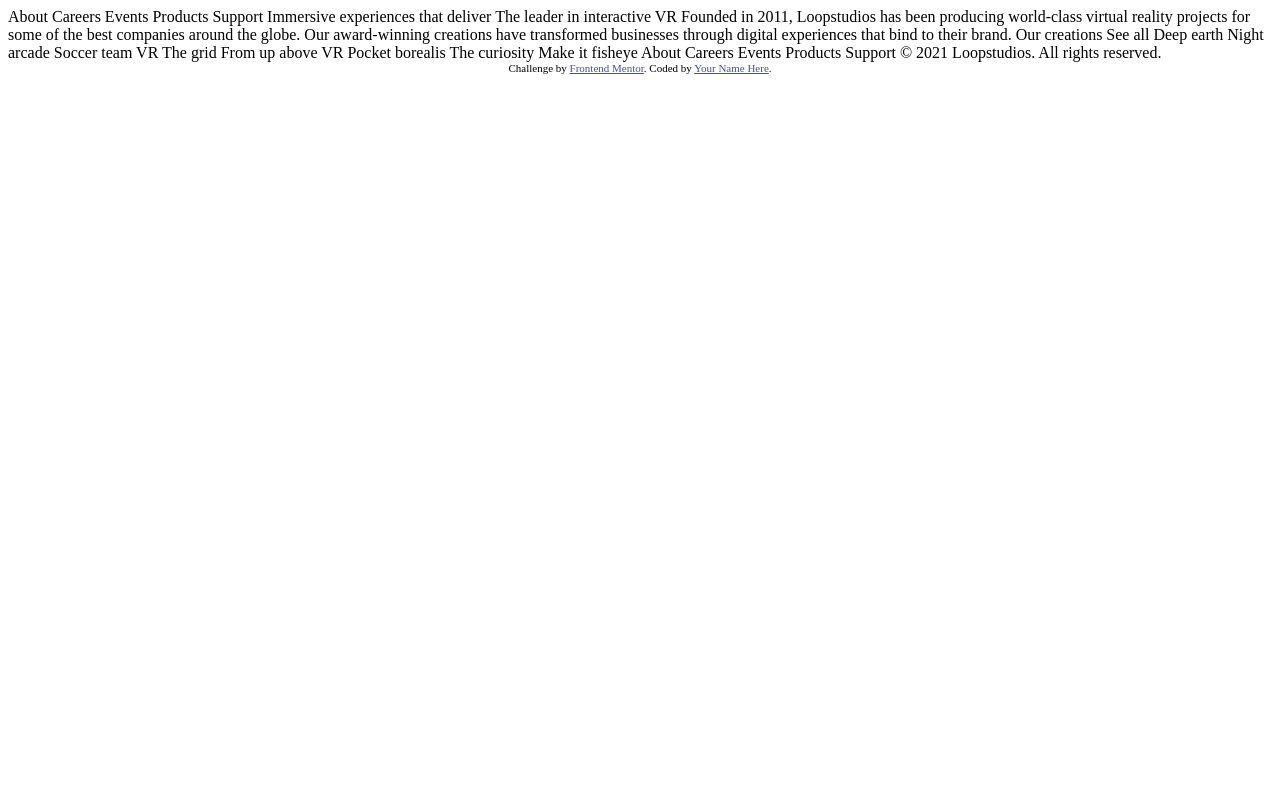
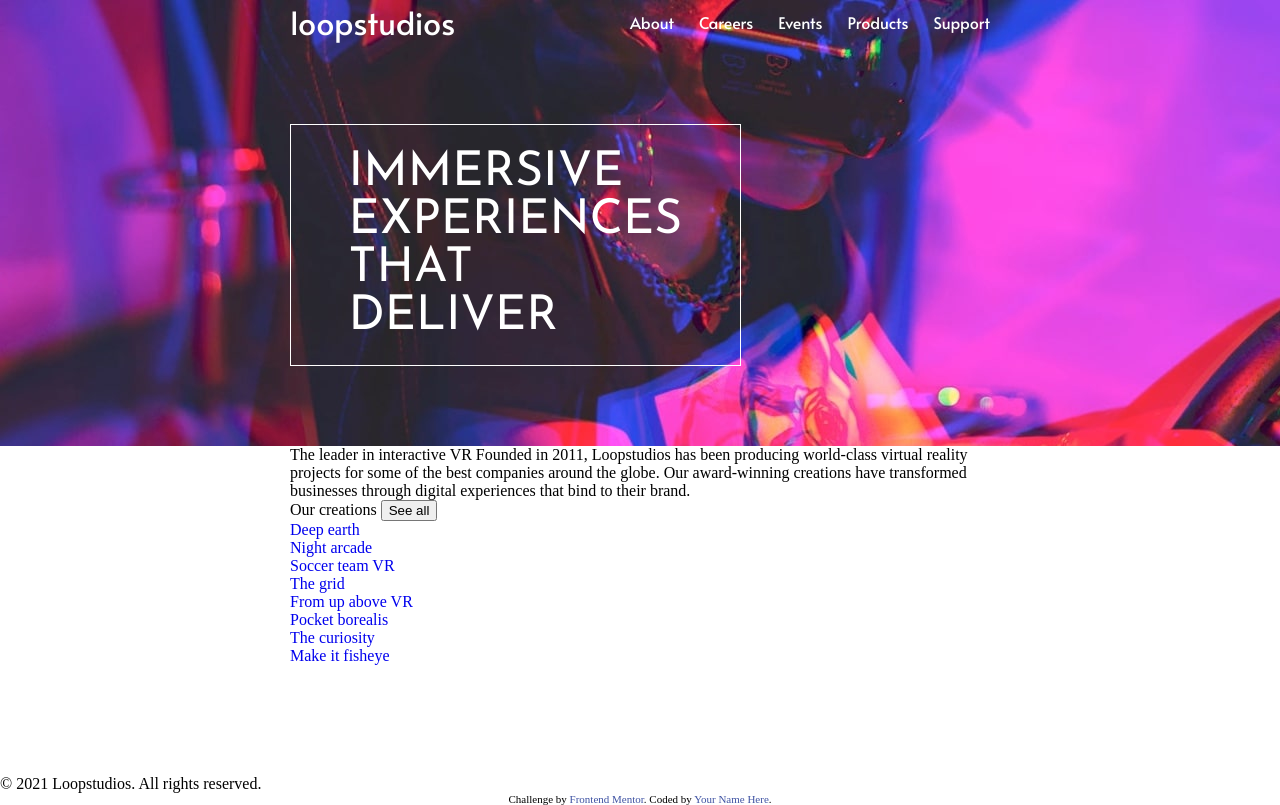
Before and after one commit to tomifuchi/frontendmentor-loopstudio-landingpage, a plain HTML site: page index.html in a window 1280 px wide. Drawn offline with Linux system fonts and the light colour scheme.

Commit message:
In progress

```diff
--- a/index.html
+++ b/index.html
@@ -5,7 +5,11 @@
   <meta name="viewport" content="width=device-width, initial-scale=1.0"> <!-- displays site properly based on user's device -->
 
   <link rel="icon" type="image/png" sizes="32x32" href="./images/favicon-32x32.png">
+  <link rel="stylesheet" href="style.css">
 
+  <!--Loading using google font api-->
+  <link rel="stylesheet" href="https://fonts.googleapis.com/css?family=Alata">
+  <link rel="stylesheet" href="https://fonts.googleapis.com/css?family=Josefin+Sans">
   <title>Frontend Mentor | Loopstudios landing page</title>
 
   <!-- Feel free to remove these styles or customise in your own stylesheet 👍 -->
@@ -15,41 +19,74 @@
   </style>
 </head>
 <body>
-  About
-  Careers
-  Events
-  Products
-  Support
+  <header>
+    <nav>
+      <div class="flex-container content-wraper">
+      <div class="nav-logo">loopstudios</div>
+      <ul class="flex-container">
+          <li><a href="#">About</a></li>
+          <li><a href="#">Careers</a></li>
+          <li><a href="#">Events</a></li>
+          <li><a href="#">Products</a></li>
+          <li><a href="#">Support</a></li>
+      </ul>
+      </div>
+    </nav>
+    <div class="hero">
+       <div class="grid-container content-wraper">
+          <div class="grid-item">
+          IMMERSIVE EXPERIENCES THAT DELIVER
+          </div>
+       </div>
+    </div>
+    </div>
+  </header>
 
-  Immersive experiences that deliver
-
+  <main>
+        <div class="interactive content-wraper">
     The leader in interactive VR
 
     Founded in 2011, Loopstudios has been producing world-class virtual reality
     projects for some of the best companies around the globe. Our award-winning
     creations have transformed businesses through digital experiences that bind
     to their brand.
+    </div>
 
+    <div class="show-case">
+    <div class="show-case-all content-wraper">
     Our creations
+    <button>See all</button>
+    </div>
+    <div class="show-case-item-container content-wraper">
+        <div class="show-case-item"><a href="#">Deep earth</a></div>
+        <div class="show-case-item"><a href="#">Night arcade</a></div>
+        <div class="show-case-item"><a href="#">Soccer team VR</a></div>
+        <div class="show-case-item"><a href="#">The grid</a></div>
+        <div class="show-case-item"><a href="#">From up above VR</a></div>
+        <div class="show-case-item"><a href="#">Pocket borealis</a></div>
+        <div class="show-case-item"><a href="#">The curiosity</a></div>
+        <div class="show-case-item"><a href="#">Make it fisheye</a></div>
+    </div>
+  </main>
 
-  See all
+  <footer>
+    <nav class="footer nav-links">
+      <div class="content-wraper">
+      <ul>
+        <li><a href="#">About</a></li>
+        <li><a href="#">Careers</a></li>
+        <li><a href="#">Events</a></li>
+        <li><a href="#">Products</a></li>
+        <li><a href="#">Support</a></li>
+      </ul>
+      </div>
+    </nav>
+    <nav class="footer social-media">
+      <div class="content-wraper"></div>
+    </nav>
+  © 2021 Loopstudios. All rights reserved.
+  </footer>
 
-  Deep earth
-  Night arcade
-  Soccer team VR
-  The grid
-  From up above VR
-  Pocket borealis
-  The curiosity
-  Make it fisheye
-
-  About
-  Careers
-  Events
-  Products
-  Support
-
-  © 2021 Loopstudios. All rights reserved.
 
   <div class="attribution">
     Challenge by <a href="https://www.frontendmentor.io?ref=challenge" target="_blank">Frontend Mentor</a>.
--- /dev/null
+++ b/style.css
@@ -0,0 +1,125 @@
+* {
+    box-sizing: border-box;
+}
+
+:root {
+   /* Layout
+   - Mobile width: 375px;
+   - Desktop width: 1440px;
+   */
+
+   /* Colors */
+   --col-pri-white: hsl(0, 0%, 100%);
+   --col-pri-black: hsl(0, 0%, 0%); --col-pri-dark-gray1:  hsl(0, 0%, 55%);
+   --col-pri-dark-gray2: hsl(0, 0%, 41%);
+
+   /* Body */
+   --body-font-size: 15px;
+
+   /* Fonts */
+   --font-family-alata: "Alata";
+   --font-family-alata-weight: 400;
+   --font-family-josefin: "Josefin Sans";
+   --font-family-josefin-weight: 300;
+}
+
+/* ---Resetting--- */
+ul {
+    margin: 0;
+    padding: 0;
+    list-style-type: none;
+}
+
+a {
+    text-decoration: none;
+}
+
+body {
+    margin: 0;
+    padding: 0;
+    min-height: 100vh;
+}
+
+/* Generic flex and grid class */
+.flex-container {
+    display: flex;
+}
+
+.grid-container {
+    display: grid;
+}
+
+/* Generic content wraper */
+.content-wraper {
+    max-width:  700px;
+    margin: 0 auto;
+}
+
+/* Detail css */
+/* container */
+.container {
+    width: 100%;
+}
+
+/* Header */
+header {
+    flex: 0 1 auto;
+    height: auto;
+    background-image: url('images/desktop/image-hero.jpg');
+}
+
+/** Navigation **/
+nav .content-wraper {
+    font-family: var(--font-family-alata);
+    font-weight: var(--font-family-alata-weight);
+    color: var(--col-pri-white);
+}
+
+nav .content-wraper {
+    align-items: center;
+    justify-content: space-between;
+}
+
+nav .content-wraper .nav-logo {
+    font-size: 2em;
+}
+
+nav .content-wraper ul {
+    gap: 25px
+}
+
+nav .content-wraper a {
+    color: var(--col-pri-white);
+}
+
+/** Hero **/
+.hero {
+    padding: 5em 0;
+}
+
+.hero .grid-container {
+    grid-template-columns: 1fr 50%;
+}
+
+.hero .content-wraper {
+    font-family: var(--font-family-josefin);
+    font-weight: var(--font-family-josefin-weight);
+    font-size: 3em;
+    color: var(--col-pri-white);
+}
+
+.hero .grid-container .grid-item {
+    padding: 0.5em 1.2em;
+    border: 1px solid white;
+    grid-column: 1 / 2;
+}
+
+/* main */
+main {
+    flex: 1 1 auto;
+}
+
+/* footer */
+footer {
+    flex: 0 1 auto;
+}
```
Lines whose indentation alone changed are shown as unchanged.
